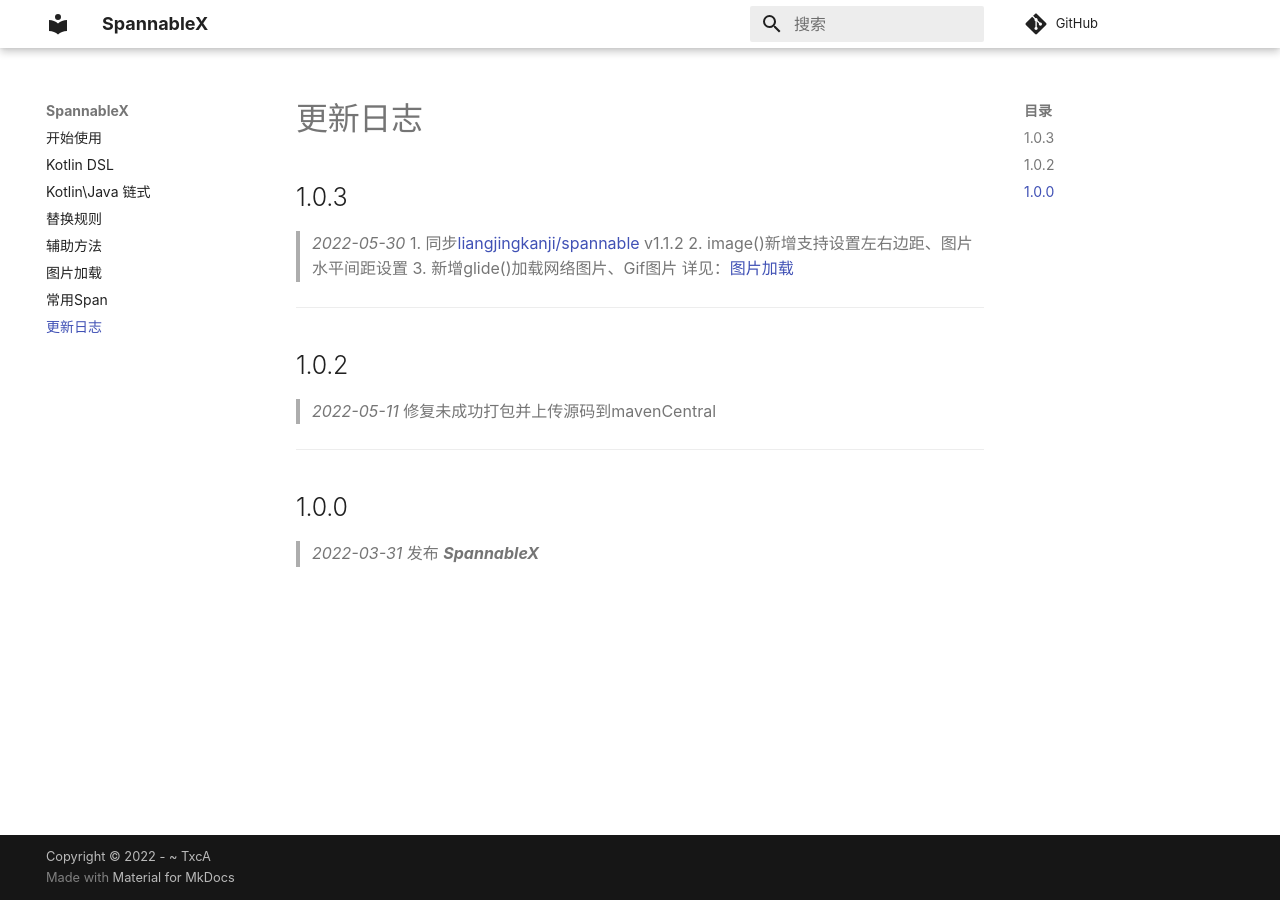
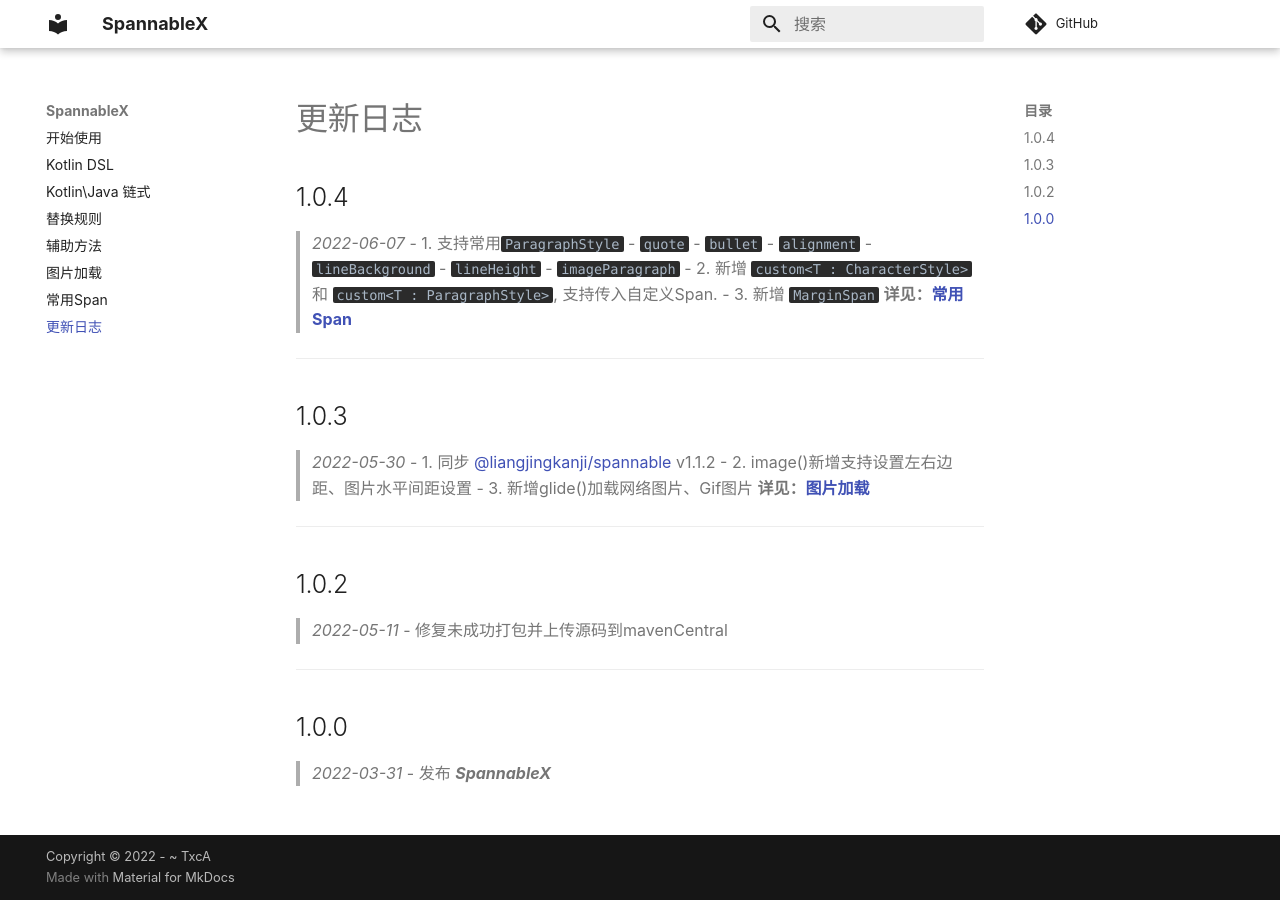
Before and after one commit to TxcA/SpannableX, an MkDocs documentation site: the page built from docs/change.md, in a window 1280 px wide. Built offline with MkDocs 1.6.1 and Material for MkDocs 9.7.7, drawn with Linux system fonts in a browser that asks for light colours; comment, search, counter and statistics services are not loaded.

Commit message:
updated 1.0.4

```diff
--- a/docs/change.md
+++ b/docs/change.md
@@ -1,21 +1,37 @@
+## 1.0.4
+
+> *2022-06-07*
+- 1. 支持常用`ParagraphStyle`
+    - `quote`
+    - `bullet`
+    - `alignment`
+    - `lineBackground`
+    - `lineHeight`
+    - `imageParagraph`
+- 2. 新增 `custom<T : CharacterStyle>` 和 `custom<T : ParagraphStyle>`, 支持传入自定义Span.
+- 3. 新增 `MarginSpan`
+**详见：[常用Span](https://txca.github.io/SpannableX/spans/)**
+
+---
+
 ## 1.0.3
 
 > *2022-05-30*
-> 1. 同步[liangjingkanji/spannable](https://github.com/liangjingkanji/spannable) v1.1.2
-> 2. image()新增支持设置左右边距、图片水平间距设置
-> 3. 新增glide()加载网络图片、Gif图片
-> 详见：[图片加载](https://txca.github.io/SpannableX/image/)
+- 1. 同步 [@liangjingkanji/spannable](https://github.com/liangjingkanji/spannable) v1.1.2
+- 2. image()新增支持设置左右边距、图片水平间距设置
+- 3. 新增glide()加载网络图片、Gif图片
+**详见：[图片加载](https://txca.github.io/SpannableX/image/)**
 
 ---
 
 ## 1.0.2
 
 > *2022-05-11*
-> 修复未成功打包并上传源码到mavenCentral
+- 修复未成功打包并上传源码到mavenCentral
 
 ---
 
 ## 1.0.0
 
 > *2022-03-31*
-> 发布 ***SpannableX***
+- 发布 ***SpannableX***
```
Also changed, not shown: README.md (+1 -1 lines), docs/index.md (+1 -1 lines).
